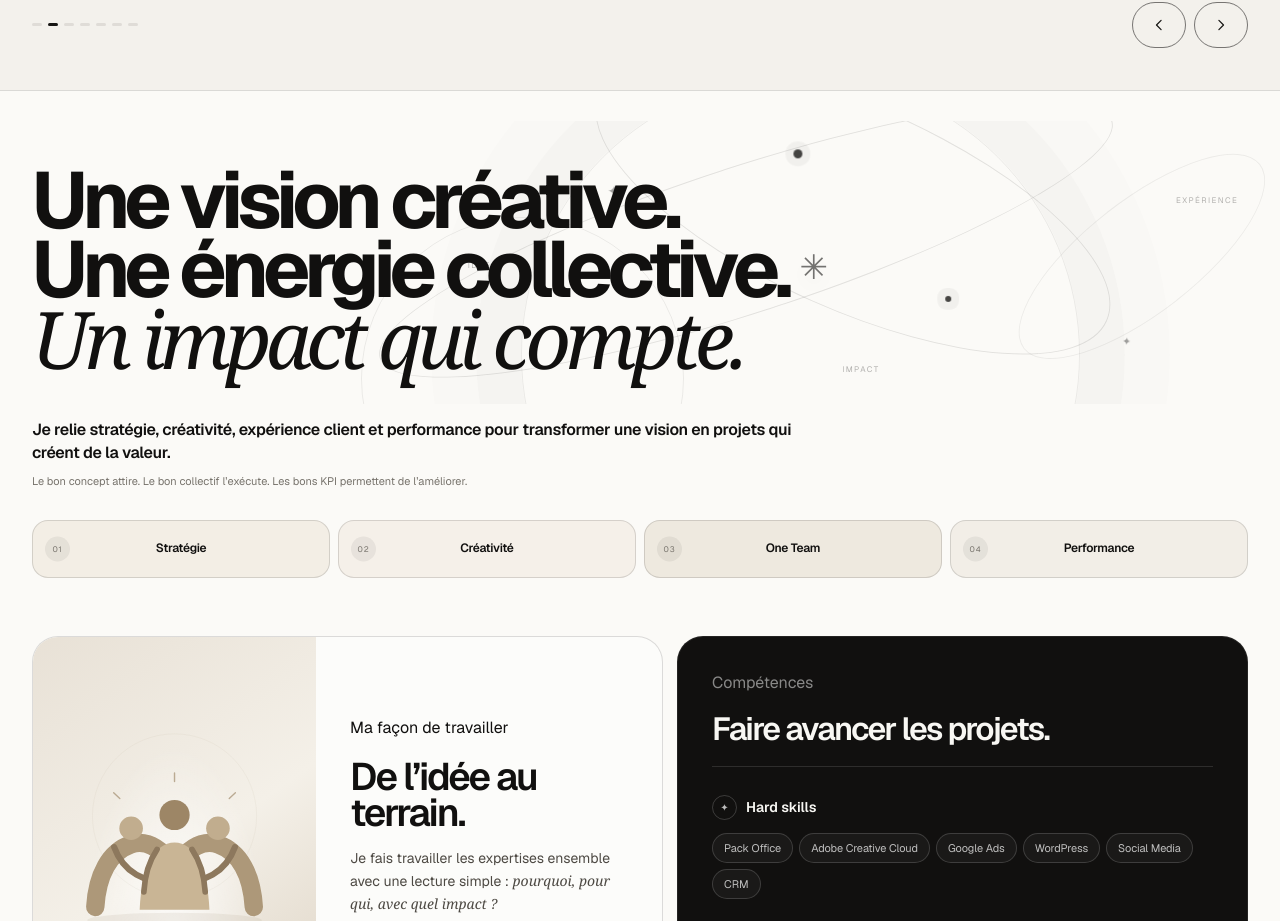
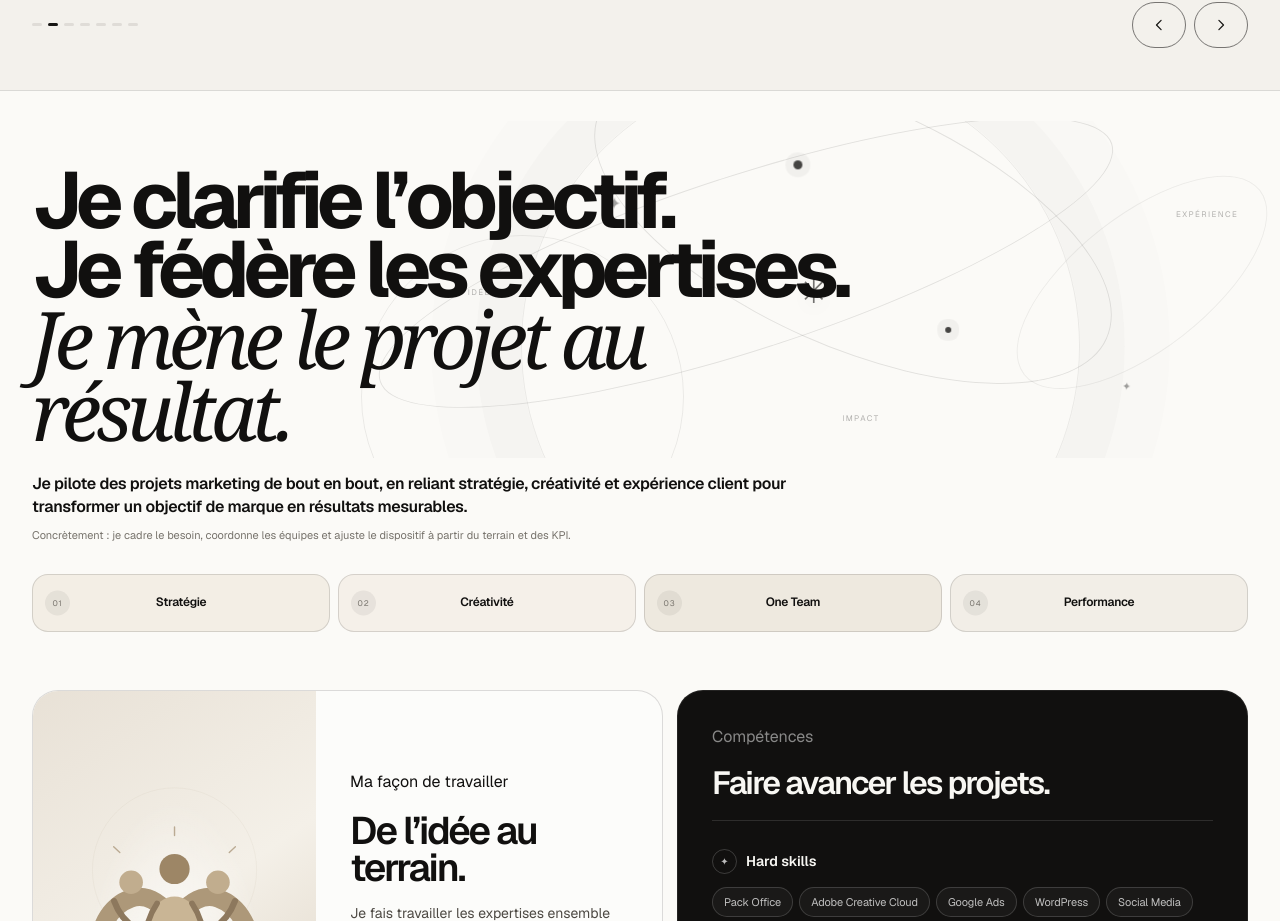
Before and after one commit to paulsebille/Portfolio, a Next.js app: page / in a window 1280 px wide. Shown: the part 1523-2444 px from the top of the page. Built offline with nearby package versions, Linux system fonts and the light colour scheme.

Commit message:
Clarify About section for recruiters

```diff
--- a/components/About.tsx
+++ b/components/About.tsx
@@ -55,16 +55,16 @@ export function About() {
           </div>
           <div className="about-hero-copy">
             <h2>
-              <span><strong>Une vision créative.</strong></span>
-              <span><strong>Une énergie collective.</strong></span>
-              <span><em>Un impact qui compte.</em></span>
+              <span><strong>Je clarifie l’objectif.</strong></span>
+              <span><strong>Je fédère les expertises.</strong></span>
+              <span><em>Je mène le projet au résultat.</em></span>
             </h2>
           </div>
         </div>
 
         <div className="about-manifesto">
-          <p>Je relie stratégie, créativité, expérience client et performance pour transformer une vision en projets qui créent de la valeur.</p>
-          <span>Le bon concept attire. Le bon collectif l’exécute. Les bons KPI permettent de l’améliorer.</span>
+          <p>Je pilote des projets marketing de bout en bout, en reliant stratégie, créativité et expérience client pour transformer un objectif de marque en résultats mesurables.</p>
+          <span>Concrètement : je cadre le besoin, coordonne les équipes et ajuste le dispositif à partir du terrain et des KPI.</span>
         </div>
 
         <div className="about-principles-editorial">
```
